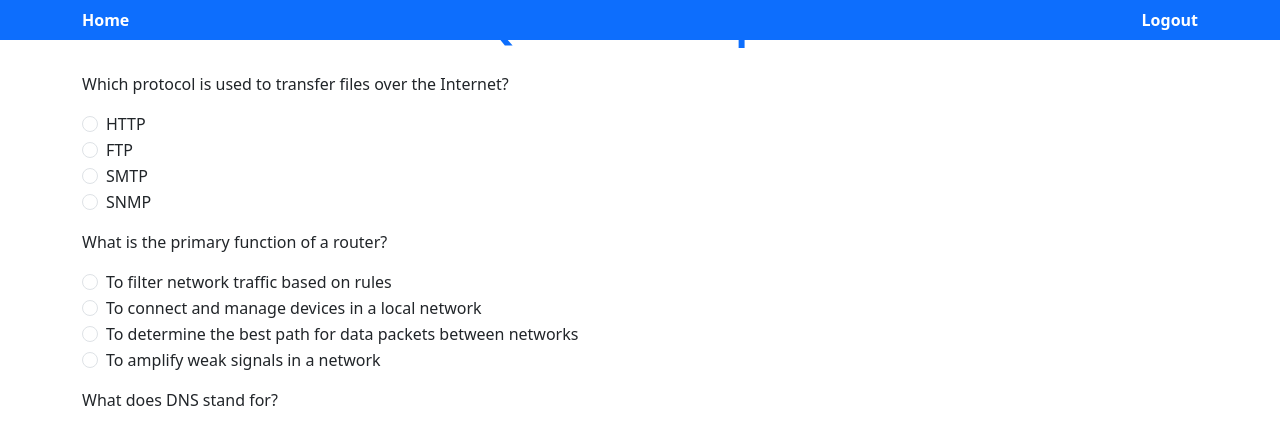
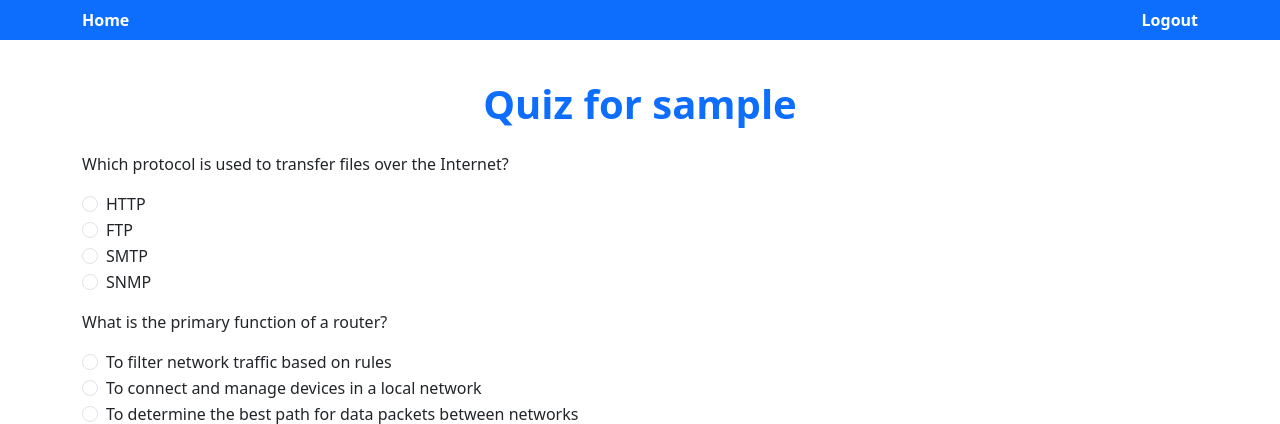
Before and after one commit to OmarKhaled2k3/Multiple-Choice-Online-Exam-System, a Django app: template DjangoProject/quiz/templates/quiz/take_quiz.html in a window 1280 px wide. Shown: the top 424 px of the page. Run offline with Django 4.2, Linux system fonts and the light colour scheme; data comes from the database, SQL or seed files in the repository; the template is opened without the code that fills it: values that come from a table or form of the project are taken from there, most other values are stand-ins (such as "Sample title", 1, 10 or a date in 2020); some libraries are stand-ins or nearby versions.

```diff
--- a/DjangoProject/quiz/templates/quiz/take_quiz.html
+++ b/DjangoProject/quiz/templates/quiz/take_quiz.html
@@ -2,7 +2,8 @@
 {% block title %}Take Quiz{% endblock %}
 {% block content %}
 
-<h1 class="text-center text-primary mb-4" style="font-weight: bold;">Quiz for {{ username }}</h1>
+<h1 class="text-center text-primary mb-4" style="font-weight: bold; margin-top: 80px;">Quiz for {{ username }}</h1>
+
 <div align="right" id="displaytimer"><b> </b></div>
 <div class="container mt-4">
     <form method="post" id="form__submit">
```
